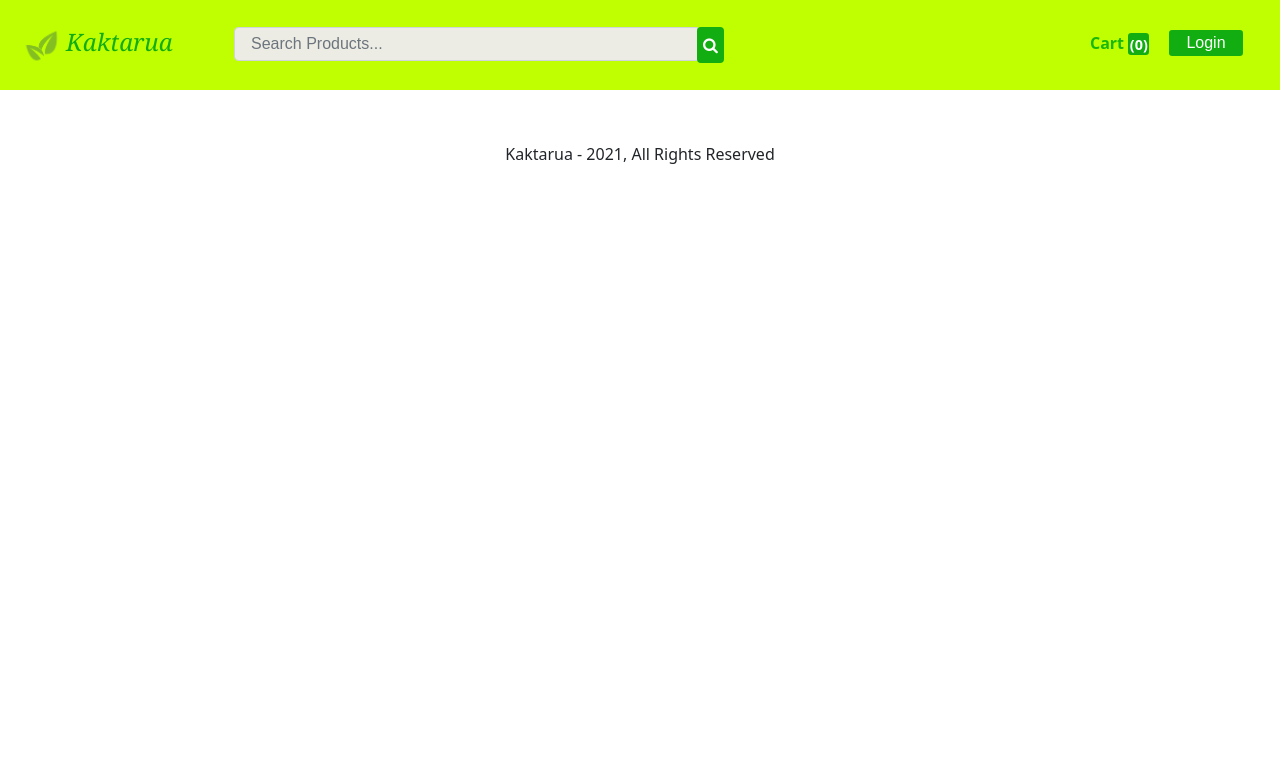
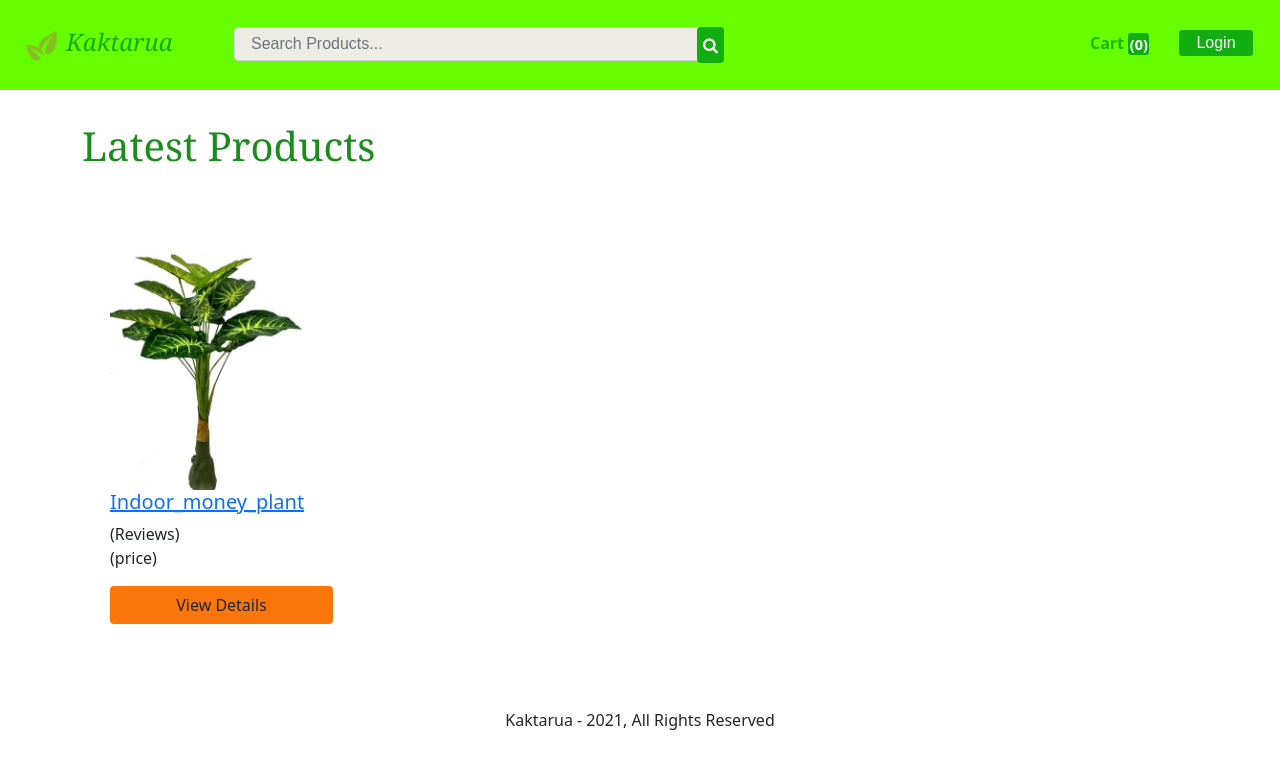
Before and after one commit to NSU-SU21-CSE299-6/Group03, a React (Create React App) app in the folder Code/Project/frontend/: page / in a window 1280 px wide. Shown: the top 768 px of the page. Built offline with nearby package versions, Linux system fonts and the light colour scheme.

Commit message:
Created Latest Products Section #8
Created Latest Products section in homepage.

```diff
--- a/Code/Project/frontend/src/App.css
+++ b/Code/Project/frontend/src/App.css
@@ -1,5 +1,5 @@
 nav {
-  background-color: #c0ff02;
+  background-color: #65fd00;
   padding: 0.5rem 1rem;
   height: 90px;
 }
@@ -8,7 +8,7 @@ nav {
   padding: 0rem 1rem;
   font-family: Arial, Helvetica, sans-serif;
   position: relative;
-  left: 140px;
+  left: 150px;
   border-radius: 0.2rem;
   margin-bottom: 0.2rem;
 }
@@ -57,3 +57,15 @@ nav {
   margin-bottom: 0rem;
   color: #11ad11;
 }
+#products_heading {
+  font-family: Georgia, "Times New Roman", Times, serif;
+  color: #1c8d1c;
+  margin-top: 2rem;
+}
+#indoor_money_plant {
+  height: 15rem;
+}
+
+#view_btn {
+  background-color: rgb(250, 118, 10);
+}
--- a/Code/Project/frontend/src/App.js
+++ b/Code/Project/frontend/src/App.js
@@ -1,9 +1,11 @@
 import Header from "./components/layout/Header";
 import Footer from "./components/layout/Footer";
+import Home from "./components/Home";
 function App() {
   return (
     <div className="App">
     <Header/>
+    <Home/>
     <Footer/>
     </div>
   );
--- /dev/null
+++ b/Code/Project/frontend/src/components/Home.js
@@ -0,0 +1,39 @@
+import React from 'react'
+
+const Home = () => {
+    return (
+        <div className="container container-fludi">
+            <h1 id="products_heading">Latest Products</h1>
+        <section id="products" class="container mt-5">
+         <div className="row">
+             <div className="col-sm-12 col-md-6 col-lg-3 my-3">
+               <div className="indoor_plant p-3 rounded">
+                  <img
+                  id="indoor_money_plant"
+                  className="indoor_plant-img-top mx-auto"
+                  src="images/indoor_money_plant.jpg"
+                />
+                <div className="indoor_plant-body d-flex flex-column">
+                 <h5 className="indoor_plant-title">
+                     <a href="">Indoor_money_plant</a>
+                 </h5>
+                 <div className="ratings mt-auto">
+                     <div className="rating-outer">
+                         <div className="rating-inner"></div>
+                     </div>
+                   <span id="no-of-reviews">(Reviews)</span>
+                 </div>
+                    <p className="indoor_plant-text">(price)</p>
+                    <a href="#" id="view_btn" className="btn btn-block">View Details</a>
+                </div>
+               </div>
+             </div>
+
+         </div>
+        </section>
+
+        </div>
+    )
+}
+
+export default Home
```
Also changed, not shown: Code/Project/frontend/public/images/indoor_money_plant.jpg (added).
